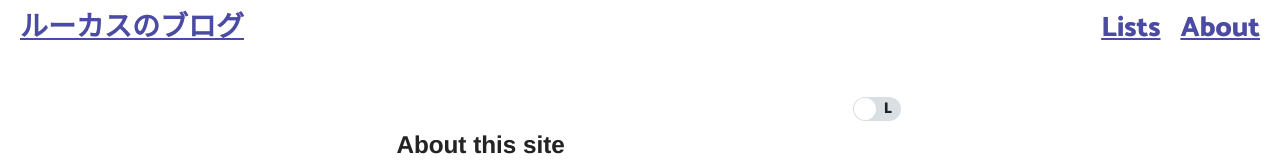
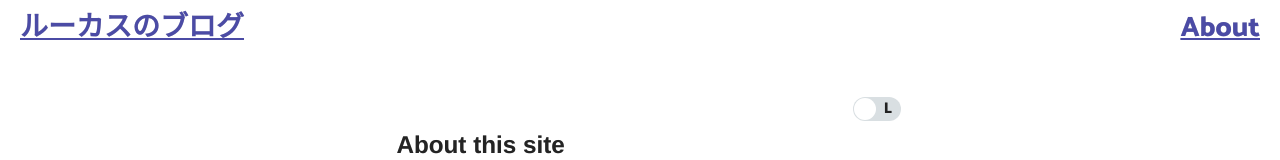
Before and after one commit to Dreameh/blog, a Gatsby site: page /about in a window 1280 px wide. Shown: the top 160 px of the page. Built offline with nearby package versions, Linux system fonts and the light colour scheme; Gatsby itself is replaced by a stand-in of ours; some packages are replaced by stand-ins of ours; what typography-theme-github would draw is missing.

Commit message:
Removed shidd not needed

```diff
--- a/src/components/top/index.jsx
+++ b/src/components/top/index.jsx
@@ -15,9 +15,6 @@ export const Top = ({ title, location, rootPath }) => {
       <Link to={`/about`} className="menu-item">
         About
       </Link>
-      <Link to={`/lists`} className="menu-item">
-        Lists
-      </Link>
     </div>
   )
 }
```
